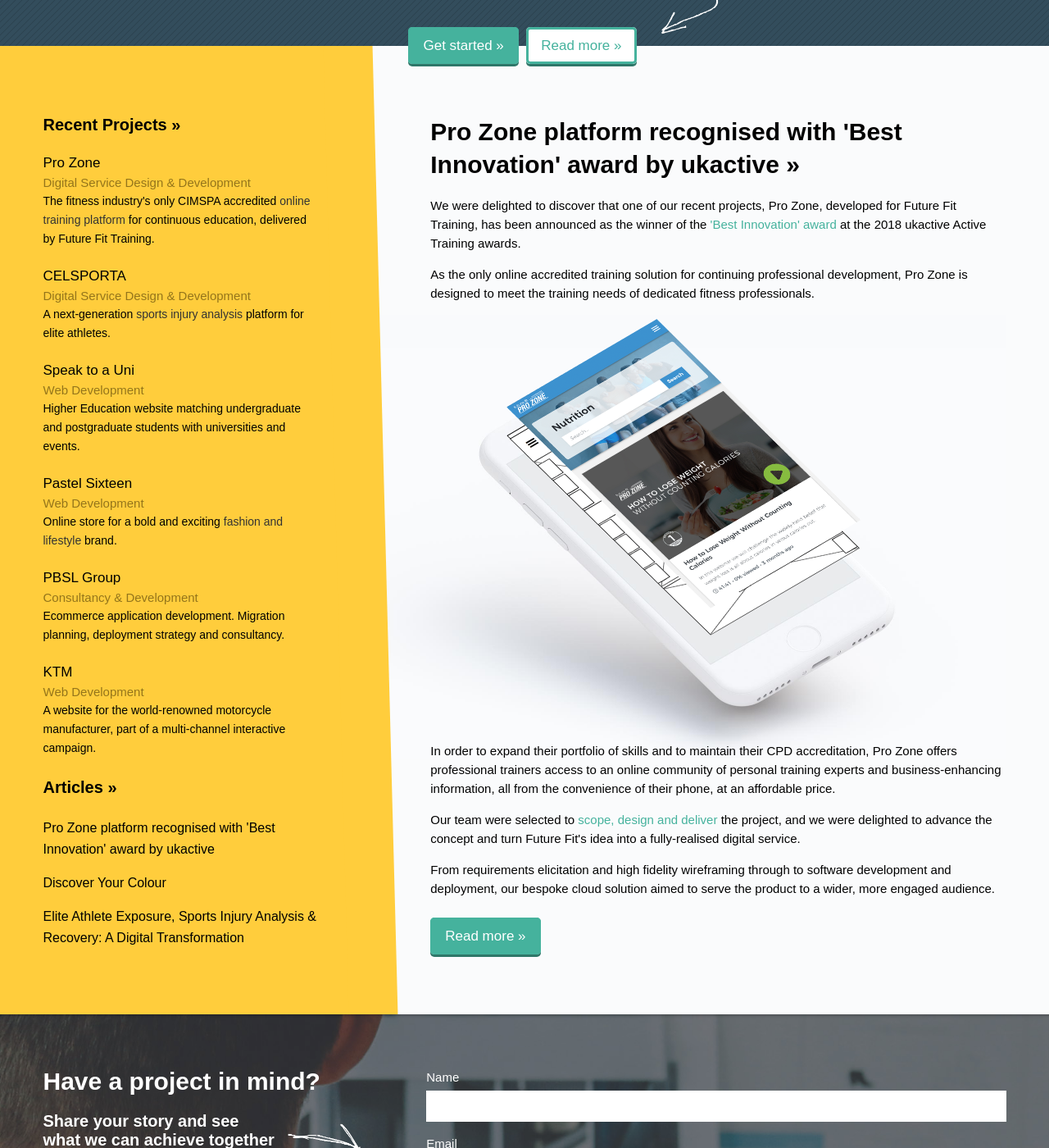
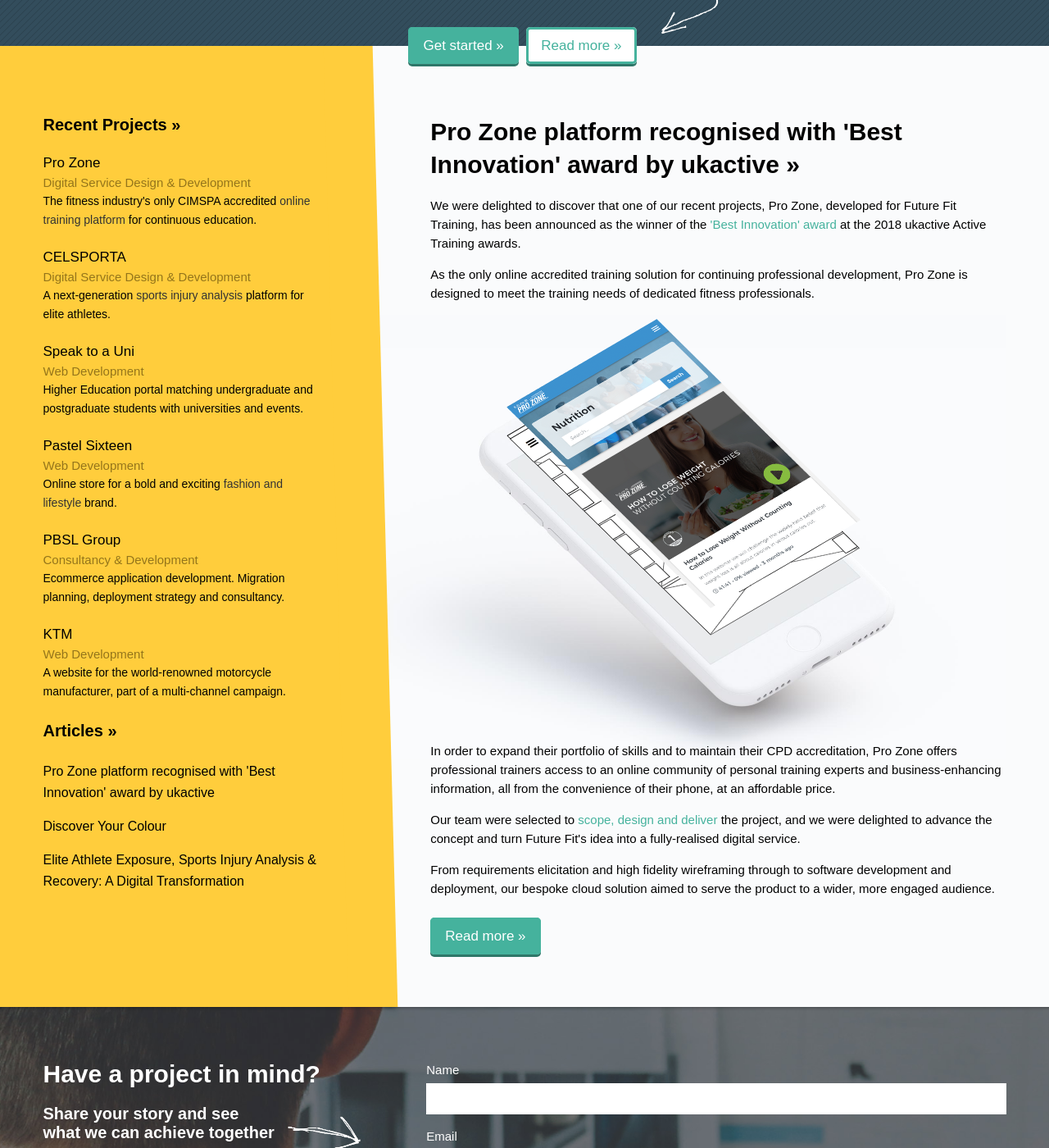
Before and after one commit to chrischerrett/chrischerrett.github.io, a Jekyll site: the page built from index.md, in a window 1280 px wide and 1400 px high, scrolled down 1314 px. Shown: the whole window at 82% size. Built offline with Jekyll 4.4.1, drawn with Linux system fonts in a browser that asks for light colours; nearby versions of some CDN libraries.

Commit message:
Recent projects

```diff
--- a/_layouts/home.html
+++ b/_layouts/home.html
@@ -114,7 +114,7 @@
                         Service Design & Development</span></a></h6>
                 <p>The fitness industry's only CIMSPA accredited <a
                         href="/articles/future-fit-pro-zone-award-innovation-software">online
-                        training platform</a> for continuous education, delivered by Future Fit Training.</p>
+                        training platform</a> for continuous education.</p>
 
                 <h6><a href="/articles/digital-transformation-elite-athlete-sports-injury-analysis">CELSPORTA <span
                             class="type">Digital Service Design & Development</span></a></h6>
@@ -123,7 +123,7 @@
                         injury analysis</a> platform for elite athletes.</p>
 
                 <h6><a href="/full-stack-development">Speak to a Uni <span class="type">Web Development</span></a></h6>
-                <p>Higher Education website matching undergraduate and postgraduate students with universities and
+                <p>Higher Education portal matching undergraduate and postgraduate students with universities and
                     events.</p>
 
                 <h6><a href="/articles/discover-your-colour-with-pastel-sixteen">Pastel Sixteen <span class="type">Web
@@ -137,8 +137,7 @@
                 <p>Ecommerce application development. Migration planning, deployment strategy and consultancy.</p>
 
                 <h6><a href="/full-stack-development">KTM <span class="type">Web Development</span></a></h6>
-                <p>A website for the world-renowned motorcycle manufacturer, part of a multi-channel interactive
-                    campaign.</p>
+                <p>A website for the world-renowned motorcycle manufacturer, part of a multi-channel campaign.</p>
 
                 <h4>Articles »</h4>
                 <div itemscope itemtype="http://schema.org/Blog">
```
